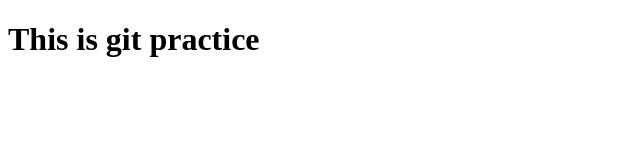
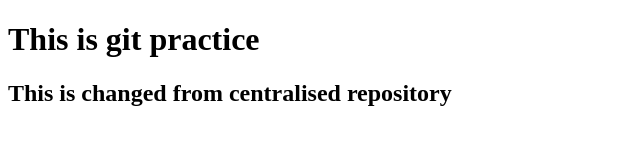
Before and after one commit to Suraj766325/git3, a plain HTML site: page index.html in a window 1280 px wide. Shown: the whole page, without its empty margins (0-640 px from the left). Drawn offline with Linux system fonts and the light colour scheme.

Commit message:
Update index.html

```diff
--- a/index.html
+++ b/index.html
@@ -7,5 +7,6 @@
 </head>
 <body>
     <h1>This is git practice</h1>
+    <h2>This is changed from centralised repository</h2>
 </body>
 </html>
```
